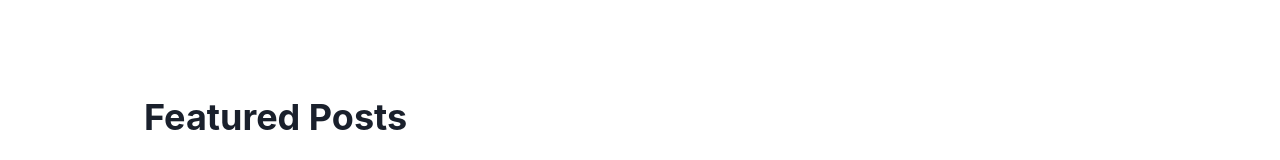
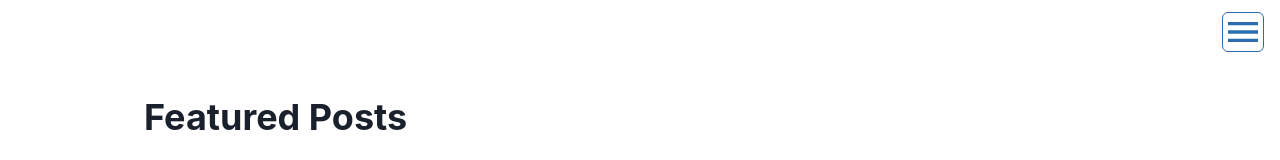
Before and after one commit to Seth-McKilla/mckilla-dot-dev-old, a Next.js app: page /posts in a window 1280 px wide. Shown: the top 160 px of the page. Built offline with nearby package versions, Linux system fonts and the light colour scheme.

Commit message:
Fix menu button styling

```diff
--- a/components/NavMenu.tsx
+++ b/components/NavMenu.tsx
@@ -10,10 +10,11 @@ import {
   DrawerBody,
   DrawerFooter,
   Button,
-  useDisclosure,
   IconButton,
   HStack,
   VStack,
+  useColorModeValue,
+  useDisclosure,
 } from "@chakra-ui/react";
 import { FaHeart } from "react-icons/fa";
 import { MdMenu } from "react-icons/md";
@@ -44,9 +45,9 @@ export default function NavMenu() {
           <IconButton
             icon={<MdMenu />}
             aria-label="menu icon"
-            variant="link"
+            variant="outline"
             fontSize="40px"
-            color="white"
+            colorScheme="blue"
             onClick={onOpen}
           />
           <Drawer placement="right" onClose={onClose} isOpen={isOpen}>
```
